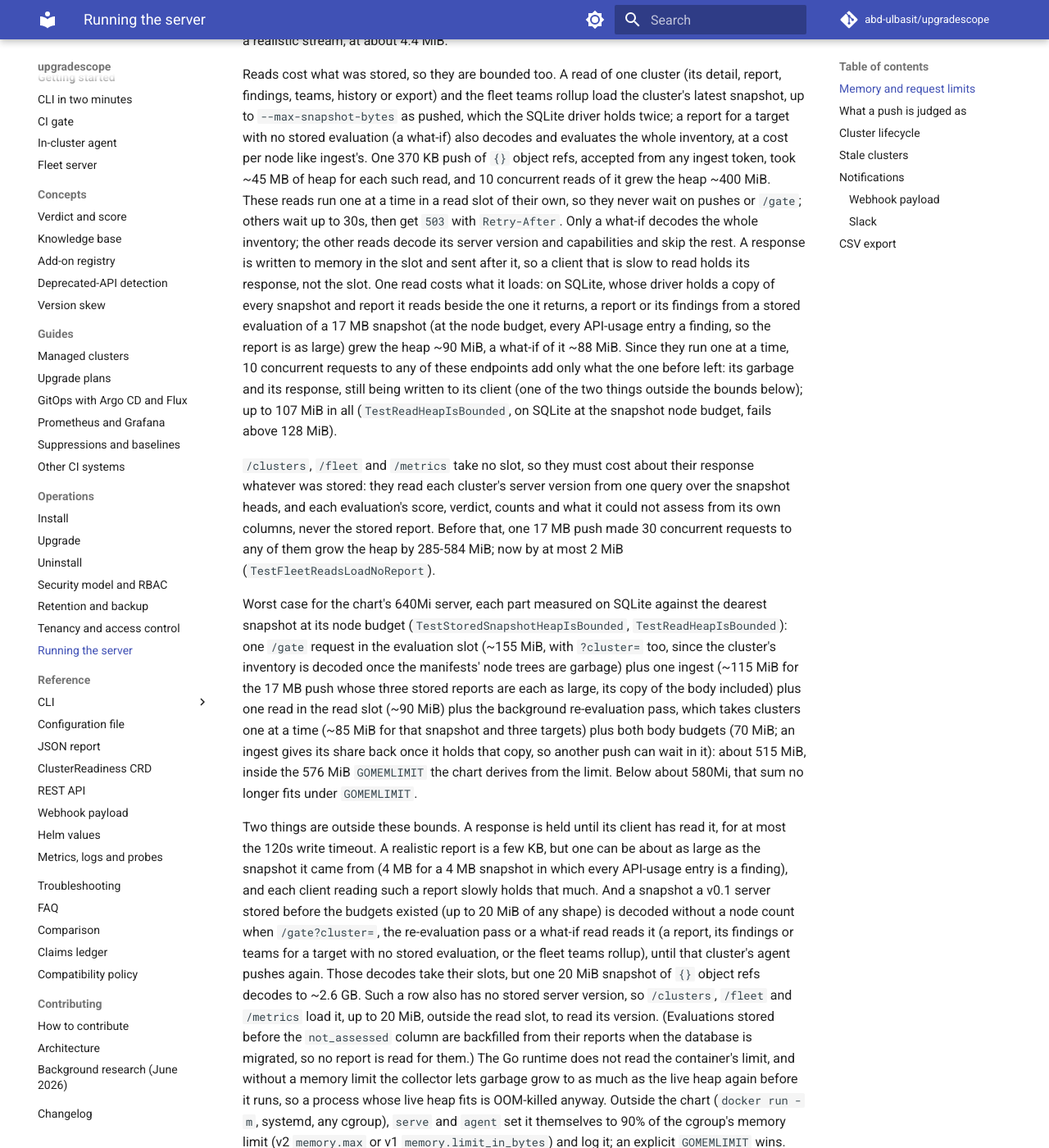
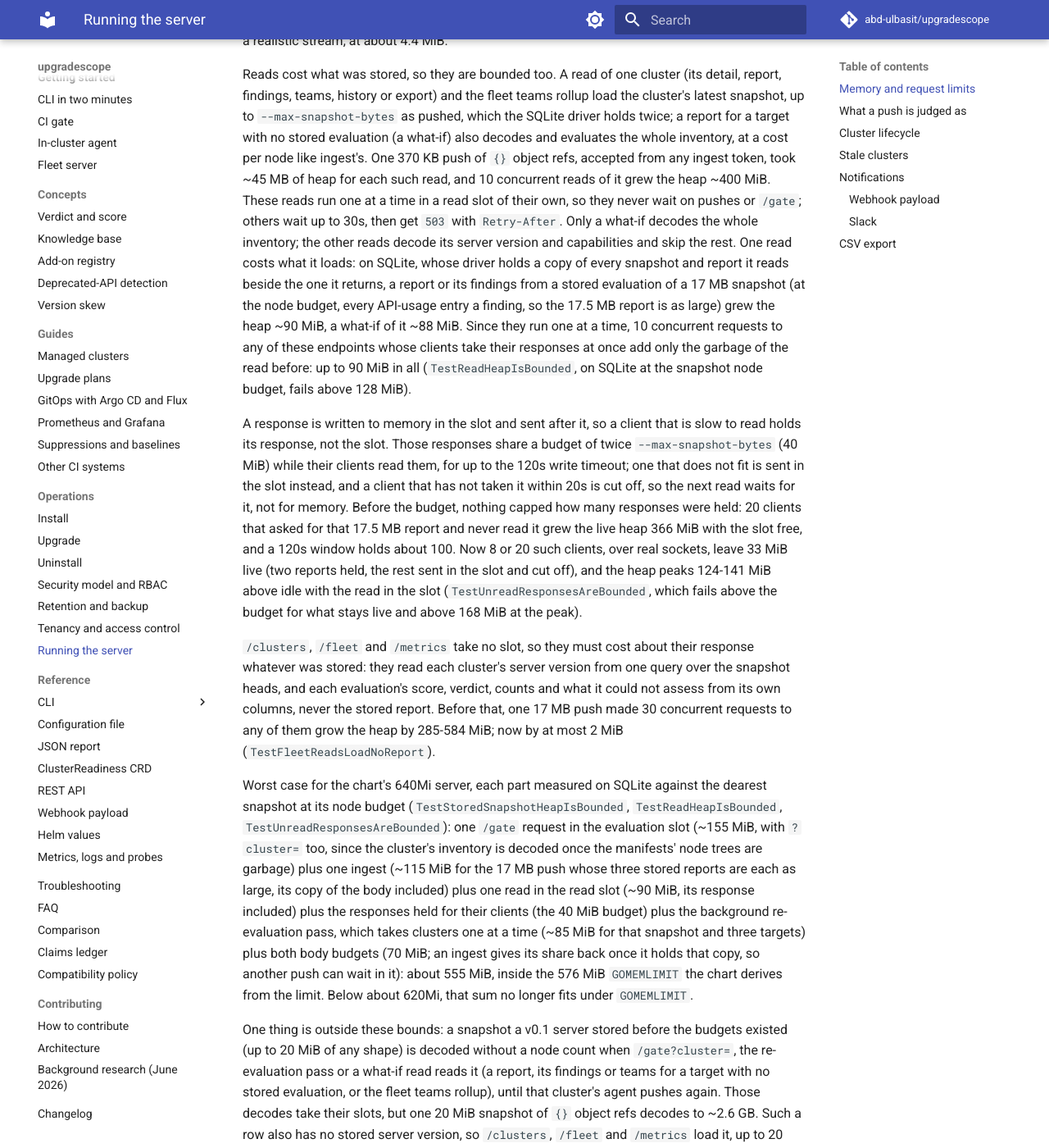
Before and after one commit to abd-ulbasit/upgradescope, an MkDocs documentation site: the page built from docs/operations.md, in a window 1280 px wide and 1400 px high, scrolled down 1506 px. Shown: the whole window at 82% size. Built offline with MkDocs 1.6.1 and Material for MkDocs 9.7.7, drawn with Linux system fonts in a browser that asks for light colours; comment, search, counter and statistics services are not loaded; some of the changed text lies outside the part shown.

Commit message:
docs: the read path's held responses are bounded; worst case ~555 MiB
SE-05c, docs/operations.md, SECURITY.md and the chart's resources
comment said a response was held per slow client with no cap, and
understated it (a 17.5 MB report, not 4 MB). They now state the budget
of twice --max-snapshot-bytes, the 20s in-slot fallback, the figures
measured over real sockets with clients that never read, and the worst
case with the budget added (~555 MiB, below about 620Mi no longer fits).
CHANGELOG lists the /gate response changes (413 for realistic streams
over ~4.4 MiB, 422 for UTF-16, 408) under Changed, as its policy asks,
and says what a rolled-back server's refreshes leave in summaries.

Refs #121
Refs #126

Co-Authored-By: Claude Fable 5 <noreply@anthropic.com>

```diff
--- a/docs/operations.md
+++ b/docs/operations.md
@@ -14,8 +14,8 @@ Elsewhere:
 ## Memory and request limits
 
 The server's memory is bounded by construction, not by hoping requests
-are small; the two things outside the bounds are listed after the worst
-case below. Decoding is what costs memory, and it costs per node, not
+are small; what is outside the bounds is listed after the worst case
+below. Decoding is what costs memory, and it costs per node, not
 per byte: a 4 MiB YAML flow sequence `[1,1,…]` decoded to ~900 MB of
 heap, and 20 MiB of `{}` object refs in a snapshot to ~2.6 GB. So each
 request is measured before it is decoded:
@@ -66,18 +66,30 @@ the heap ~400 MiB. These reads run one at a time in a read slot of their
 own, so they never wait on pushes or `/gate`; others wait up to 30s, then
 get `503` with `Retry-After`. Only a what-if decodes the whole inventory;
 the other reads decode its server version and capabilities and skip the
-rest. A response is written to memory in the slot and sent after it, so
-a client that is slow to read holds its response, not the slot. One read
-costs what it loads: on SQLite, whose driver holds a copy of every
-snapshot and report it reads beside the one it returns, a report or its
-findings from a stored evaluation of a 17 MB snapshot (at the node
-budget, every API-usage entry a finding, so the report is as large)
-grew the heap ~90 MiB, a what-if of it ~88 MiB. Since they run one at a
-time, 10 concurrent requests to any of these endpoints add only what the
-one before left: its garbage and its response, still being written to
-its client (one of the two things outside the bounds below); up to
-107 MiB in all (`TestReadHeapIsBounded`, on SQLite at the snapshot node
-budget, fails above 128 MiB).
+rest. One read costs what it loads: on SQLite, whose driver holds a copy
+of every snapshot and report it reads beside the one it returns, a
+report or its findings from a stored evaluation of a 17 MB snapshot (at
+the node budget, every API-usage entry a finding, so the 17.5 MB report
+is as large) grew the heap ~90 MiB, a what-if of it ~88 MiB. Since they
+run one at a time, 10 concurrent requests to any of these endpoints
+whose clients take their responses at once add only the garbage of the
+read before: up to 90 MiB in all (`TestReadHeapIsBounded`, on SQLite at
+the snapshot node budget, fails above 128 MiB).
+
+A response is written to memory in the slot and sent after it, so a
+client that is slow to read holds its response, not the slot. Those
+responses share a budget of twice `--max-snapshot-bytes` (40 MiB) while
+their clients read them, for up to the 120s write timeout; one that does
+not fit is sent in the slot instead, and a client that has not taken it
+within 20s is cut off, so the next read waits for it, not for memory.
+Before the budget, nothing capped how many responses were held: 20
+clients that asked for that 17.5 MB report and never read it grew the
+live heap 366 MiB with the slot free, and a 120s window holds about 100.
+Now 8 or 20 such clients, over real sockets, leave 33 MiB live (two
+reports held, the rest sent in the slot and cut off), and the heap
+peaks 124-141 MiB above idle with the read in the slot
+(`TestUnreadResponsesAreBounded`, which fails above the budget for what
+stays live and above 168 MiB at the peak).
 
 `/clusters`, `/fleet` and `/metrics` take no slot, so they must cost
 about their response whatever was stored: they read each cluster's
@@ -89,23 +101,22 @@ now by at most 2 MiB (`TestFleetReadsLoadNoReport`).
 
 Worst case for the chart's 640Mi server, each part measured on SQLite
 against the dearest snapshot at its node budget
-(`TestStoredSnapshotHeapIsBounded`, `TestReadHeapIsBounded`): one
+(`TestStoredSnapshotHeapIsBounded`, `TestReadHeapIsBounded`,
+`TestUnreadResponsesAreBounded`): one
 `/gate` request in the evaluation slot (~155 MiB, with `?cluster=` too,
 since the cluster's inventory is decoded once the manifests' node trees
 are garbage) plus one ingest (~115 MiB for the 17 MB push whose three
 stored reports are each as large, its copy of the body included) plus
-one read in the read slot (~90 MiB) plus the background re-evaluation
-pass, which takes clusters one at a time (~85 MiB for that snapshot and
-three targets) plus both body budgets (70 MiB; an ingest gives its share
-back once it holds that copy, so another push can wait in it): about
-515 MiB, inside the 576 MiB `GOMEMLIMIT` the chart derives from the
-limit. Below about 580Mi, that sum no longer fits under `GOMEMLIMIT`.
+one read in the read slot (~90 MiB, its response included) plus the
+responses held for their clients (the 40 MiB budget) plus the background
+re-evaluation pass, which takes clusters one at a time (~85 MiB for that
+snapshot and three targets) plus both body budgets (70 MiB; an ingest
+gives its share back once it holds that copy, so another push can wait
+in it): about 555 MiB, inside the 576 MiB `GOMEMLIMIT` the chart derives
+from the limit. Below about 620Mi, that sum no longer fits under
+`GOMEMLIMIT`.
 
-Two things are outside these bounds. A response is held until its client
-has read it, for at most the 120s write timeout. A realistic report is a
-few KB, but one can be about as large as the snapshot it came from (4 MB
-for a 4 MB snapshot in which every API-usage entry is a finding), and
-each client reading such a report slowly holds that much. And a snapshot a v0.1 server stored
+One thing is outside these bounds: a snapshot a v0.1 server stored
 before the budgets existed (up to 20 MiB of any shape) is decoded
 without a node count when `/gate?cluster=`, the re-evaluation pass or a
 what-if read reads it (a report, its findings or teams for a target with
@@ -115,10 +126,12 @@ snapshot of `{}` object refs decodes to ~2.6 GB. Such a row also has no
 stored server version, so `/clusters`, `/fleet` and `/metrics` load it,
 up to 20 MiB, outside the read slot, to read its version. (Evaluations
 stored before the `not_assessed` column are backfilled from their
-reports when the database is migrated, so no report is read for them.) The Go runtime
-does not read the container's limit, and without a memory limit the
-collector lets garbage grow to as much as the live heap again before it
-runs, so a process whose live heap fits is OOM-killed anyway. Outside the
+reports when the database is migrated, so no report is read for them.)
+
+The Go runtime does not read the container's limit, and without a
+memory limit the collector lets garbage grow to as much as the live heap
+again before it runs, so a process whose live heap fits is OOM-killed
+anyway. Outside the
 chart (`docker run -m`, systemd, any cgroup), `serve` and `agent` set it
 themselves to 90% of the cgroup's memory limit (v2 `memory.max` or v1
 `memory.limit_in_bytes`) and log it; an explicit `GOMEMLIMIT` wins.
```
Also changed, not shown: CHANGELOG.md (+20 -5 lines), SECURITY.md (+11 -6 lines), deploy/chart/README.md (+3 -2 lines), docs/claims.md (+2 -2 lines), docs/reference/helm-values.md (+1 -1 lines), 3 other files.
